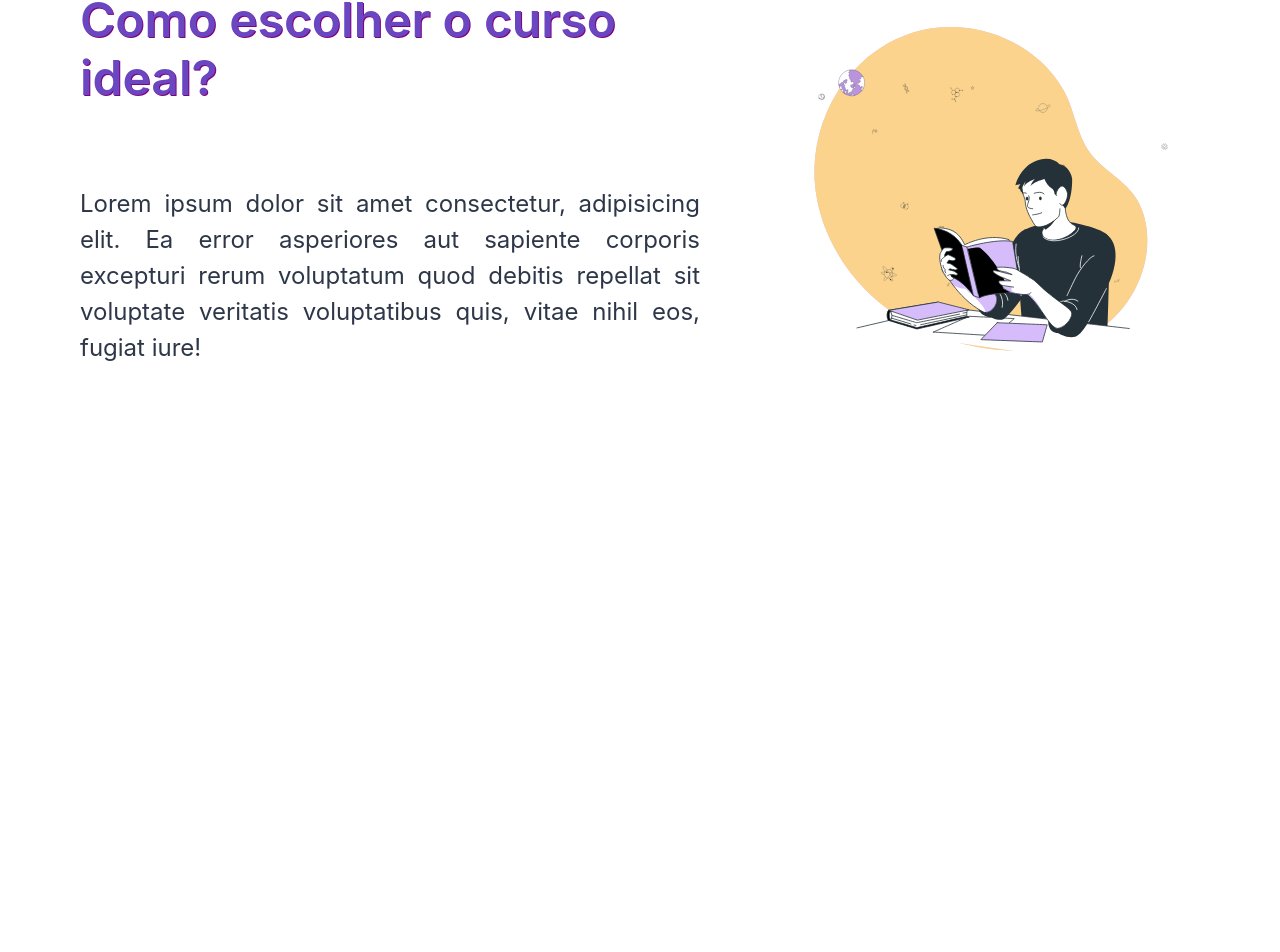
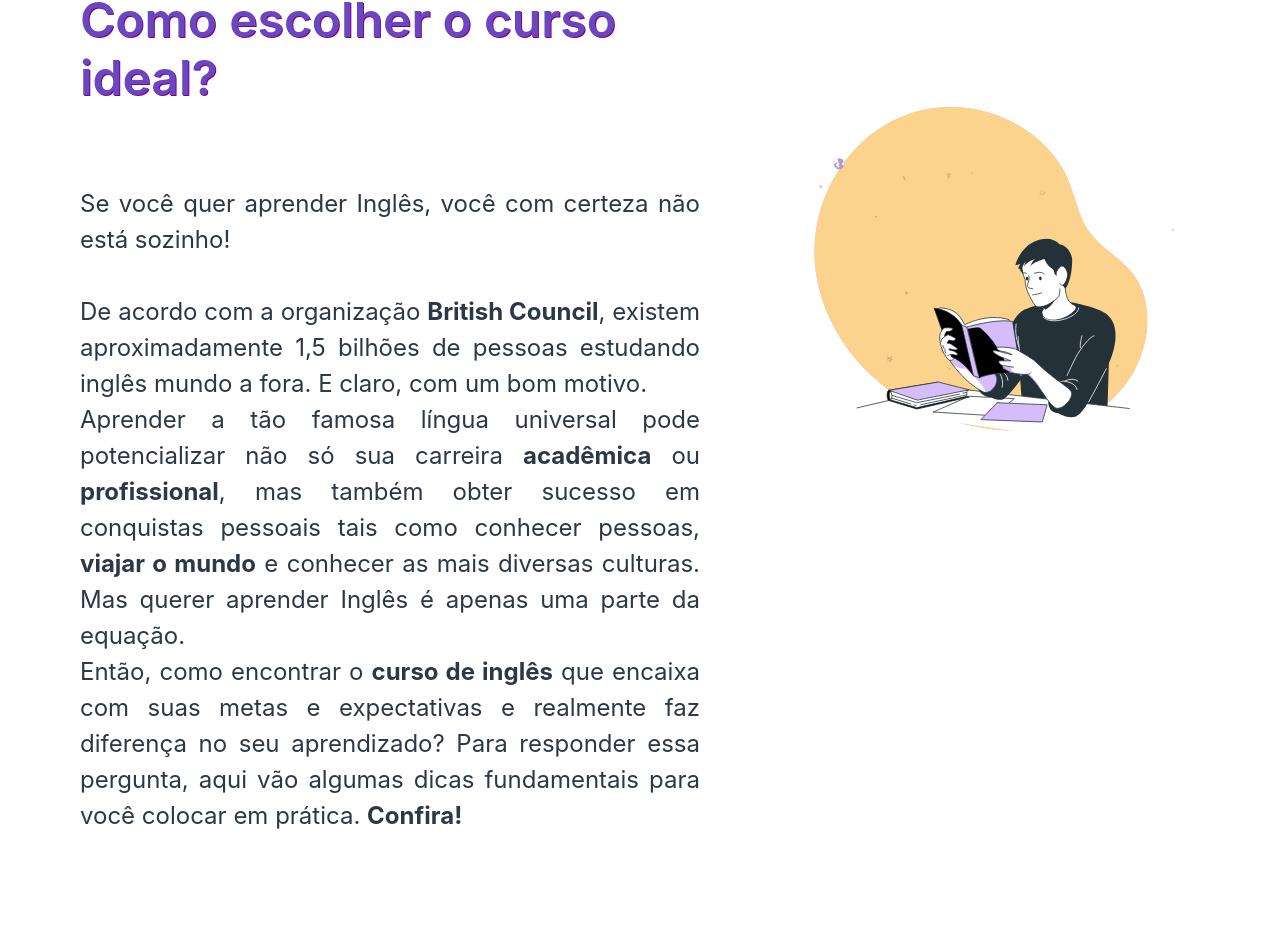
Before and after one commit to augustopohl/englishlab, a Next.js app: page / in a window 1280 px wide. Shown: the part 724-1676 px from the top of the page. Before the commit the page ends 1250 px from the top, so only its background shows below. Built offline with nearby package versions, Linux system fonts and the light colour scheme.

Commit message:
Introduction text

```diff
--- a/src/components/Content/index.tsx
+++ b/src/components/Content/index.tsx
@@ -1,4 +1,4 @@
-import { Box, Flex, Heading, Text } from "@chakra-ui/layout";
+import { Box, Flex, Heading, Text, Link } from "@chakra-ui/layout";
 import React from "react";
 import Lottie from "react-lottie";
 import animationData from "../../lotties/guy-studying.json";
@@ -40,14 +40,23 @@ export default function Content() {
                         color="gray.700"
                         textAlign="justify"
                     >
-                        Lorem ipsum dolor sit amet consectetur, adipisicing elit.
-                        Ea error asperiores aut sapiente corporis excepturi rerum voluptatum quod debitis repellat sit voluptate
-                        veritatis voluptatibus quis, vitae nihil eos, fugiat iure!
+                        Se você quer aprender Inglês, você com certeza não está sozinho!<br/>
+                        <br/>
+                        De acordo com a organização <Link
+                            href="https://www.britishcouncil.cn/en/EnglishGreat/numbers"
+                            isExternal={true}
+                        >
+                            <strong>British Council</strong>
+                        </Link>, existem aproximadamente 1,5 bilhões de pessoas estudando inglês mundo a fora. E claro, com um bom motivo.
+                        <br/>
+                        Aprender a tão famosa língua universal pode potencializar não só sua carreira <strong>acadêmica</strong> ou <strong>profissional</strong>, mas também
+                        obter sucesso em conquistas pessoais tais como conhecer pessoas, <strong>viajar o mundo</strong> e conhecer as mais diversas culturas. Mas querer aprender Inglês é apenas uma parte da equação.<br/>
+                        Então, como encontrar o <strong>curso de inglês</strong> que encaixa com suas metas e expectativas e realmente faz diferença no seu aprendizado? Para responder essa pergunta, aqui vão algumas dicas fundamentais para você colocar em prática. <strong>Confira!</strong>
             </Text>
                 </Box>
 
                 <Flex
-                    my={["8", "20"]}
+                    my={["8", "160"]}
                     w={["300px", "300px", "300px", "480px"]}
                     display={["none", "none", "block"]}
                     alt="Homem segurando um livro"
@@ -55,8 +64,8 @@ export default function Content() {
                 >
                     <Lottie options={defaultOptions} height={400} width={400} />
                 </Flex>
-
             </Flex>
+            <Box w={["60px", "100px"]} mx="auto" h="1.4px" bg="gray.600" my={["1", "1"]} />
         </>
     )
 }
```
